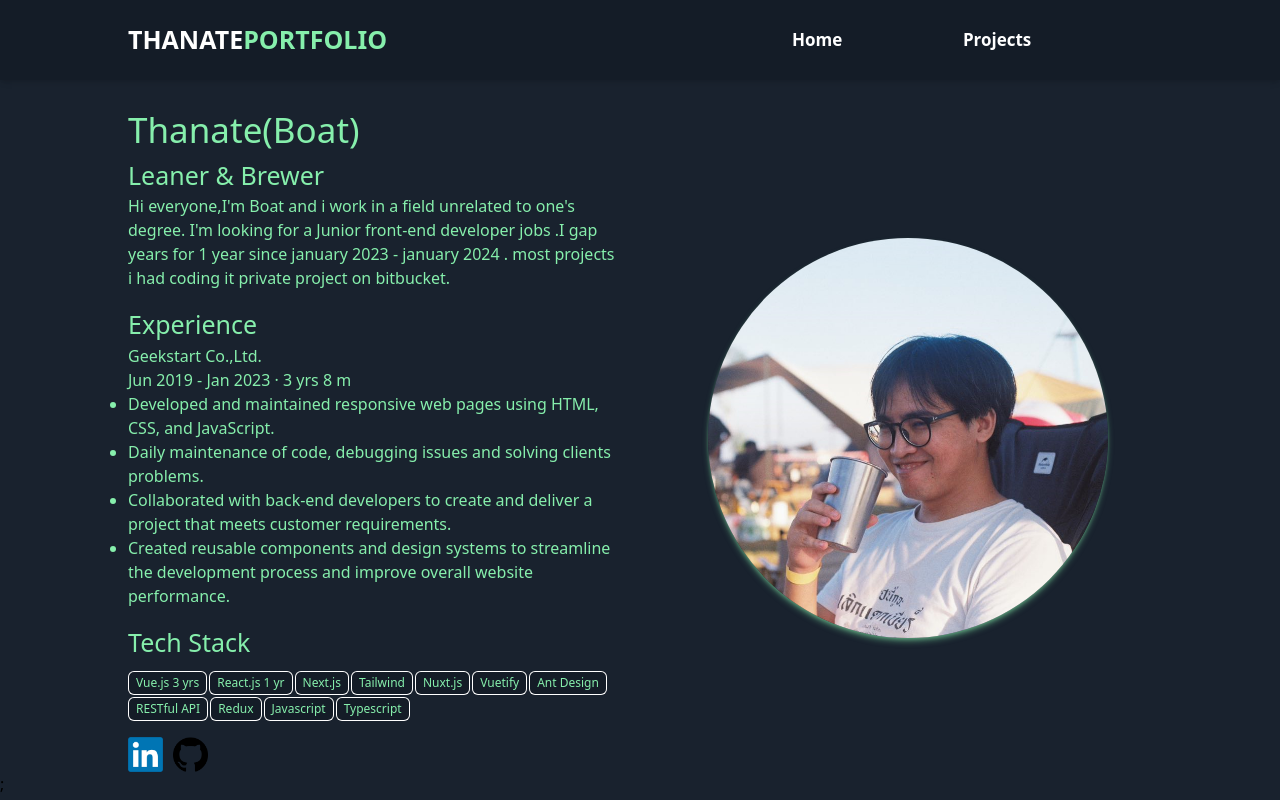
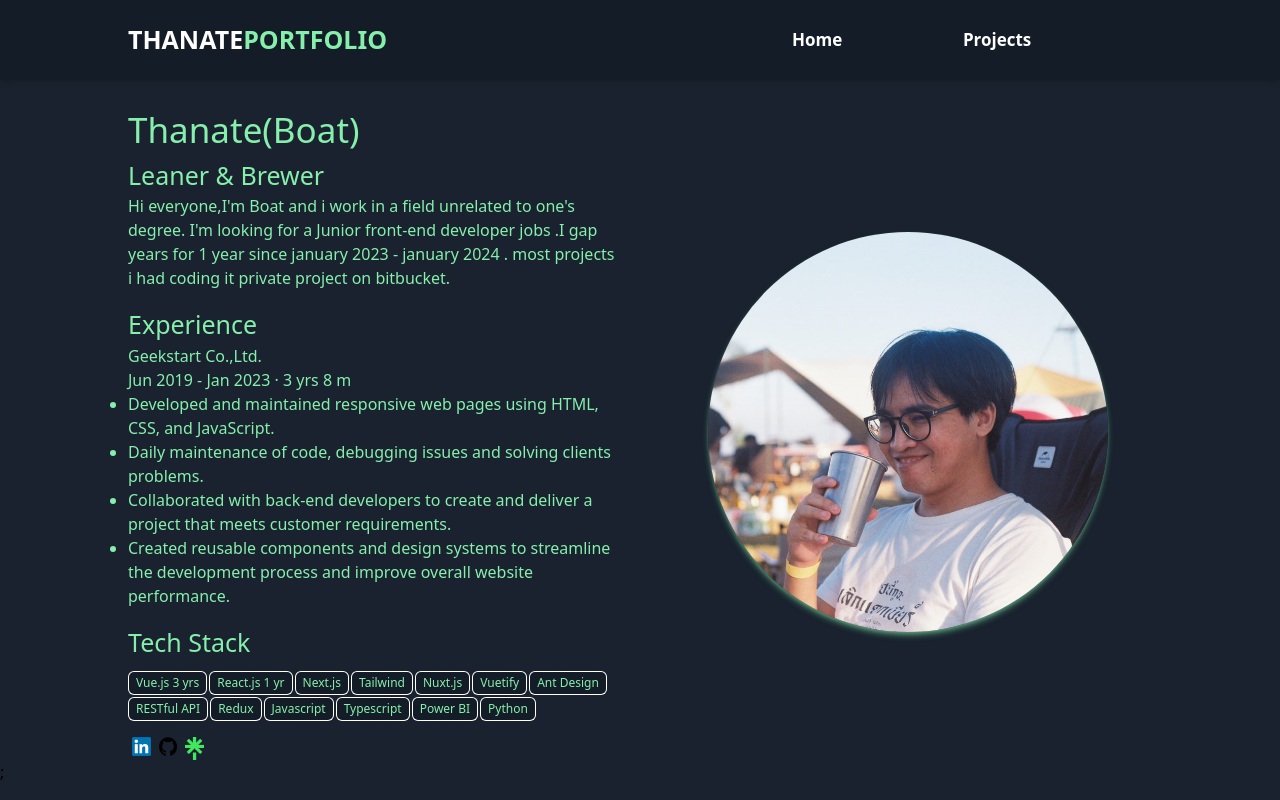
Before and after one commit to mugenboat/portfolio, a Next.js app: page /portfolio/ in a window 1280 px wide. Built offline with nearby package versions, Linux system fonts and the light colour scheme.

Commit message:
add linktree

```diff
--- a/components/Contact.tsx
+++ b/components/Contact.tsx
@@ -3,12 +3,13 @@ import Image from "next/image";
 import linkedin from "/public/linkedin.png";
 import github from "/public/github.png";
 import notion from "/public/notion.png";
+import linktree from "/public/linktree.png";
 
 const Contact = () => {
   return (
     <div>
       <div className="flex w-[80px] justify-between">
-        <div className="w-[35px] ">
+        <div className="w-[35px] mx-1 ">
           <a
             href="https://www.linkedin.com/in/thanate-janyaswasdi"
             target="_blank"
@@ -24,7 +25,7 @@ const Contact = () => {
           </a>
         </div>
 
-        <div className="w-[35px] ">
+        <div className="w-[35px] mx-1 ">
           <a
             href="https://github.com/mugenboat"
             target="_blank"
@@ -33,6 +34,22 @@ const Contact = () => {
             <Image src={github} loading="lazy" width={35} height={35} alt="" />
           </a>
         </div>
+
+        <div className="w-[35px] mx-1 ">
+          <a
+            href="https://linktr.ee/thanate.jan"
+            target="_blank"
+            rel="noopener noreferrer"
+          >
+            <Image
+              src={linktree}
+              loading="lazy"
+              width={30}
+              height={30}
+              alt=""
+            />
+          </a>
+        </div>
       </div>
     </div>
   );
--- a/components/Introduce.tsx
+++ b/components/Introduce.tsx
@@ -17,6 +17,8 @@ const Introduce = () => {
     { name: "Redux" },
     { name: "Javascript" },
     { name: "Typescript" },
+    { name: "Power BI" },
+    { name: "Python" },
   ];
 
   return (
```
Also changed, not shown: public/linktree.png (added).
